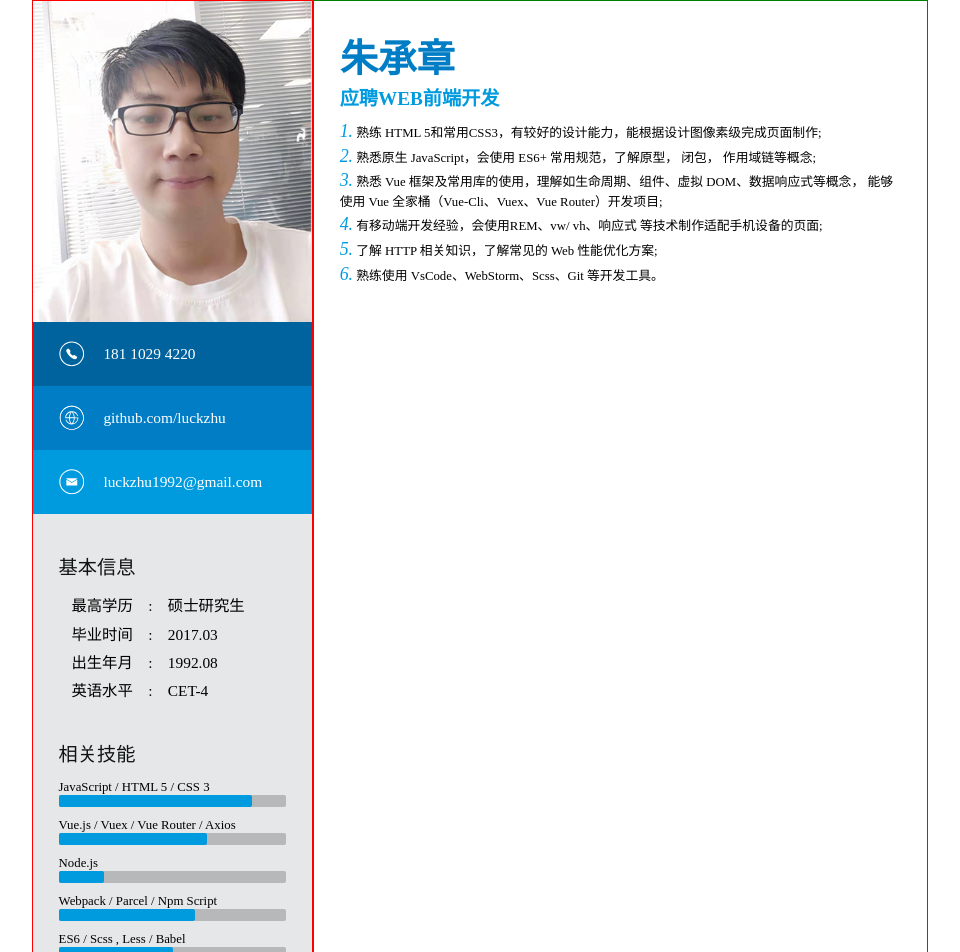
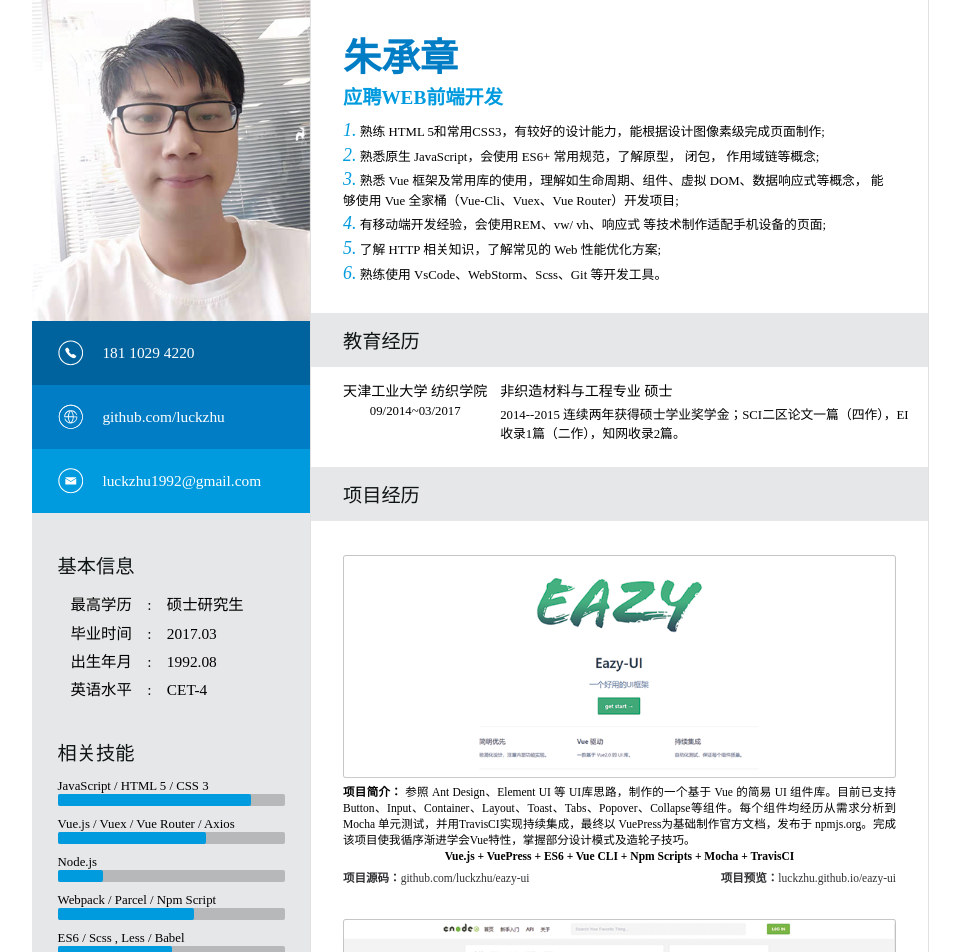
Before and after one commit to luckzhu/cv-201909, a Vue app: page / in a window 1280 px wide. Shown: the top 952 px of the page, without its empty margins (160-1120 px from the left). Built offline with nearby package versions, Linux system fonts and the light colour scheme.

Commit message:
完成项目部分

```diff
--- a/src/App.vue
+++ b/src/App.vue
@@ -3,6 +3,8 @@
     <sidebar id="siderbar"></sidebar>
     <div id="main">
       <mainHeader></mainHeader>
+      <education></education>
+      <project class="project"></project>
     </div>
   </div>
 </template>
@@ -10,12 +12,15 @@
 <script>
 import sidebar from "./components/sidebar.vue";
 import mainHeader from "./components/main-header.vue";
-
+import education from "./components/education.vue";
+import project from "./components/project.vue";
 export default {
   name: "app",
   components: {
     sidebar,
-    mainHeader
+    mainHeader,
+    education,
+    project
   }
 };
 </script>
@@ -27,12 +32,15 @@ export default {
   width: 70%;
   > #siderbar {
     width: 24vw;
-    border: 1px solid red;
+
     background: #e6e7e8;
   }
   > #main {
     width: 76vw;
-    border: 1px solid green;
+    box-shadow: 0 0 0 1px rgb(225, 225, 225);
+    .project {
+      margin-top: 2vw;
+    }
   }
 }
 </style>
--- /dev/null
+++ b/src/components/education.vue
@@ -0,0 +1,58 @@
+<template>
+  <div>
+    <div class="column-bar">
+      教育经历
+    </div>
+    <div class="shool-wrapper">
+      <div class="school">
+        <h4>天津工业大学 纺织学院</h4>
+        <p>09/2014~03/2017</p>
+      </div>
+      <div class="major">
+        <h4>非织造材料与工程专业 硕士</h4>
+        <p>
+          2014--2015 连续两年获得硕士学业奖学金；SCI二区论文一篇（四作），EI
+          收录1篇（二作），知网收录2篇。
+        </p>
+      </div>
+    </div>
+  </div>
+</template>
+
+<script>
+export default {};
+</script>
+
+<style lang="scss">
+.column-bar {
+  background: #e6e7e8;
+  font-size: 1.5vw;
+  font-weight: 500;
+  color: #0f1515;
+  padding: 1vw 2.5vw;
+}
+.shool-wrapper {
+  display: flex;
+  padding: 0 1.5vw 0 2.5vw;
+  font-size: 1vw;
+  margin-top:1vw;
+  h4{
+    font-size: 1.1vw;
+    font-weight: 500;
+    margin-bottom: .3vw;
+  }
+  .school {
+    white-space: nowrap;
+    display: flex;
+    flex-direction: column;
+    align-items: center;
+  }
+  .major {
+    margin-left: 1vw;
+    display: flex;
+    flex-direction: column;
+    justify-content: center;
+    align-items: flex-start;
+  }
+}
+</style>
--- a/src/components/main-header.vue
+++ b/src/components/main-header.vue
@@ -40,7 +40,7 @@ export default {};
 
 <style lang="scss">
 .header-wrapper {
-  padding: 2vw;
+  padding: 2vw 2.5vw;
   > h1 {
     font-size: 3vw;
     color: #007dc5;
@@ -54,7 +54,7 @@ export default {};
     > p {
       font-size: 1vw;
       margin-top: 0.3vw;
-      >i{
+      > i {
         font-size: 1.4vw;
         font-weight: 500;
         color: #009bdf;
--- /dev/null
+++ b/src/components/project-item.vue
@@ -0,0 +1,72 @@
+<template>
+  <div class="project-item">
+    <div class="project-img">
+      <img :src="projectOption.url" alt="" />
+    </div>
+    <p class="project-intro">
+      <strong>项目简介：</strong>
+      {{ projectOption.intro }}
+    </p>
+    <p class="technology-stack" v-if="projectOption.stack">
+      <strong>{{ projectOption.stack }}</strong>
+    </p>
+    <div class="project-code">
+      <a class="sound-code" :href="`https://${projectOption.code}`">
+        <strong>项目源码：</strong>{{ projectOption.code }}</a
+      >
+      <a class="preview" :href="`https://${projectOption.preview}`"
+        ><strong>项目预览：</strong>{{ projectOption.preview }}</a
+      >
+    </div>
+  </div>
+</template>
+
+<script>
+let projectOption = {
+  url: "../assets/eazy-ui.png",
+  intro:
+    "参照 Ant Design、Element UI 等 UI库思路，制作的一个基于 Vue 的简易 UI 组件库。目前已支持Button、Input、Container、Layout、Toast、Tabs、Popover、Collapse等组件。每个组件均经历从需求分析到 Mocha 单元测试，并用TravisCI实现持续集成，最终以 VuePress为基础制作官方文档，发布于 npmjs.org。完成该项目使我循序渐进学会Vue特性，掌握部分设计模式及造轮子技巧。",
+  stack: "Vue.js + VuePress + ES6 + Vue CLI + Npm Scripts + Mocha + TravisCI",
+  code: "github.com/luckzhu/eazy-ui",
+  preview: "luckzhu.github.io/eazy-ui"
+};
+
+export default {
+  props: {
+    projectOption: {
+      type: Object,
+      default() {
+        return projectOption;
+      },
+      required: true
+    }
+  }
+};
+</script>
+
+<style lang="scss">
+.project-item {
+  width: 100%;
+  font-size: .9vw;
+  display: flex;
+  flex-direction: column;
+  img {
+    width: 100%;
+    height: auto;
+  }
+  > * {
+    margin-top: 0.2vw;
+  }
+  .project-intro {
+    text-align: justify;
+  }
+  .technology-stack {
+    align-self: center;
+    margin: 0.3vw 0;
+  }
+  .project-code {
+    display: flex;
+    justify-content: space-between;
+  }
+}
+</style>
--- a/src/components/project.vue
+++ b/src/components/project.vue
@@ -0,0 +1,87 @@
+<template>
+  <div>
+    <div class="project-wrapper">
+      <div class="column-bar">
+        项目经历
+      </div>
+      <div class="items" v-for="item in projectItemOption">
+        <projectItem :projectOption="item"></projectItem>
+      </div>
+    </div>
+  </div>
+</template>
+
+<script>
+let projectItemOption = [
+  {
+    url: require("../assets/eazy-ui.png"),
+    intro:
+      "参照 Ant Design、Element UI 等 UI库思路，制作的一个基于 Vue 的简易 UI 组件库。目前已支持Button、Input、Container、Layout、Toast、Tabs、Popover、Collapse等组件。每个组件均经历从需求分析到 Mocha 单元测试，并用TravisCI实现持续集成，最终以 VuePress为基础制作官方文档，发布于 npmjs.org。完成该项目使我循序渐进学会Vue特性，掌握部分设计模式及造轮子技巧。",
+    stack: "Vue.js + VuePress + ES6 + Vue CLI + Npm Scripts + Mocha + TravisCI",
+    code: "github.com/luckzhu/eazy-ui",
+    preview: "luckzhu.github.io/eazy-ui"
+  },
+  {
+    url: require("../assets/cnode.png"),
+    intro:
+      "该项目使用 Vue 制作 CNode 官方社区全新UI重置版，并做了响应式适配，调用 CNode 官方社区提供的 API，以 Vue CLI 创建项目模版，二次封装 Axios 获取数据，使用 Vue Router 进行前端路由的切换及传参，使用 watch 监听路由的变化，Webpack 打包。",
+    stack: "Vue CLI/ Vue2/ Vue Router/ Axios/ ES6/ Npm/ SCSS",
+    code: "github.com/luckzhu/cnode",
+    preview: "luckzhu.github.io/cnode-preview"
+  },
+
+  {
+    url: require("../assets/blog-client.png"),
+    intro:
+      "该项目使用 Vue 实现了一个在线博客分享的平台。包含首页、用户文章列表、个人管理等页面，实现了登录、注册、编辑、发布等功能。项目使用 Grid 作页面布局，以 Vue CLI 为基础创建项目模版，使用 Less 作 CSS 预处理，引用 Element UI 作交互。通过 Vue Router 实现路由的跳转、异步加载、权限验证等，通过 vuex 实现状态管理，用 Axios 获取数据，并对接口进行了封装。",
+    stack: "Vue CLI/ Vue2/ Axios/ Vue Router/ Vuex/ ES6/ Npm/ Grid/ Less",
+    code: "github.com/luckzhu/blog-client",
+    preview: "luckzhu.github.io/blog-client-preview"
+  },
+
+  {
+    url: require("../assets/canvas.png"),
+    intro:
+      "是一个使用纯原生 JS 开发的，主要利用 HTML 5 的 Canvas API ，是我在学习原生 JS 及 Canvas 过程中开发的小工具。 其提供在 PC 及手机端在线画画、橡皮擦、画笔调色、画作删除等功能，并支持画作下载。",
+    stack: "",
+    code: "github.com/luckzhu/canvas",
+    preview: "luckzhu.github.io/canvas"
+  },
+  {
+    url: require("../assets/auto-drawing.png"),
+    intro:
+      "是一个使用纯原生 JS 开发的，动态显示 CSS 画一个小黄人头部过程的小作品。该作品主要思路是通过间隔计时器遍历预先设置在 preview 标签内代码，将其一个个显示在页面上，并在 style 标签上作同样处理，以使代码 CSS 生效。此外，实现了 CSS 高亮效果及调速功能。",
+    stack: "",
+    code: "github.com/luckzhu/auto-draw",
+    preview: "luckzhu.github.io/auto-draw"
+  }
+];
+
+import projectItem from "./project-item.vue";
+
+export default {
+  data() {
+    return {
+      projectItemOption
+    };
+  },
+  components: {
+    projectItem
+  }
+};
+</script>
+
+<style lang="scss">
+.project-wrapper {
+  display: flex;
+  flex-direction: column;
+  .column-bar{
+    margin-bottom: 2.5vw;
+  }
+  .items {
+    padding: 2.5vw;
+    padding-top: 0;
+
+  }
+}
+</style>
```
